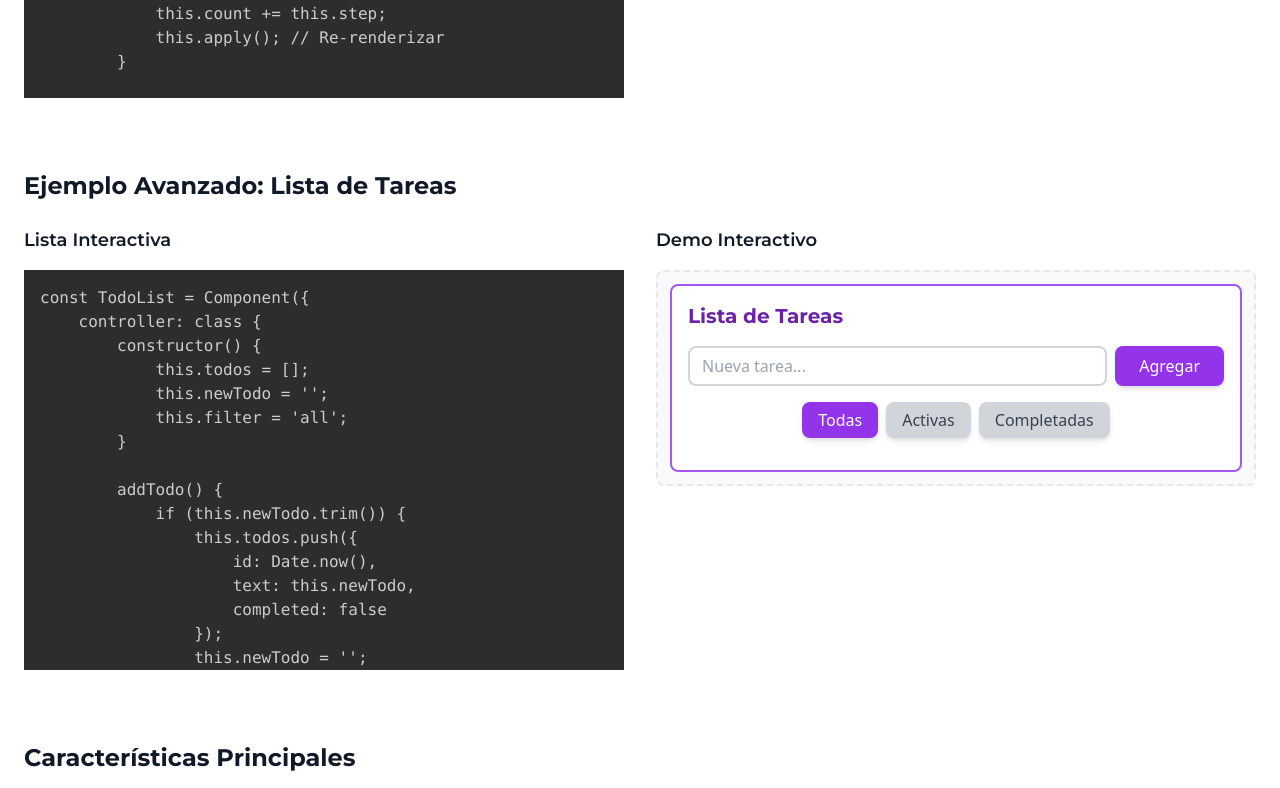
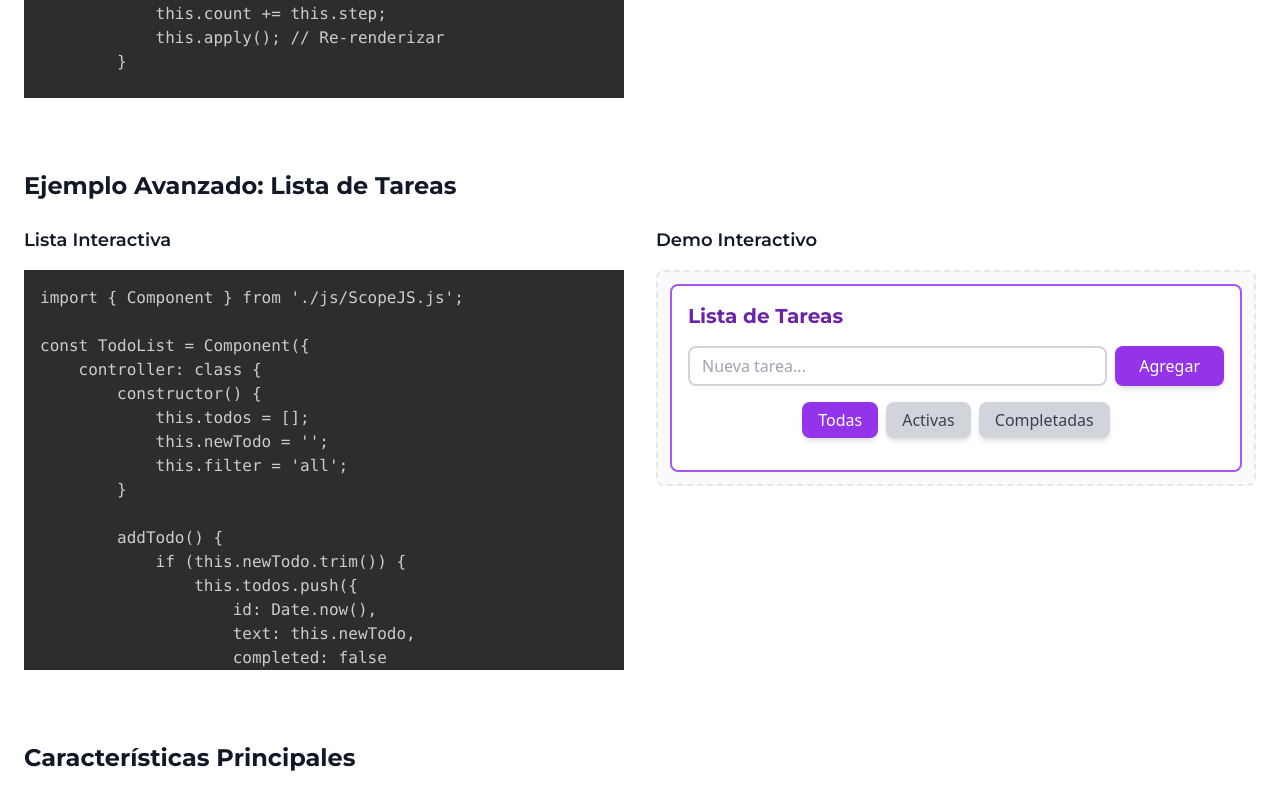
Before and after one commit to PabloTheBlink/ScopeJS, a website: page index.html in a window 1280 px wide. Shown: the part 4596-5384 px from the top of the page. Drawn offline with nearby package versions, Linux system fonts and the light colour scheme.

Commit message:
Actualizar la referencia a ScopeJS en la definición del componente App y cambiar la importación de Component en TodoList.

```diff
--- a/index.html
+++ b/index.html
@@ -543,7 +543,7 @@
 
   &lt;script&gt;
     // Tu código de la aplicación aquí
-    const App = Component({
+    const App = ScopeJS.Component({
       controller: class {
         constructor() {
           this.titulo = "Mi Primera App ScopeJS";
@@ -744,7 +744,9 @@ Counter.render(container);</code></pre>
               </div>
 
               <div id="todo-code" class="code-section">
-                <pre class="code-preview"><code class="language-javascript">const TodoList = Component({
+                <pre class="code-preview"><code class="language-javascript">import { Component } from './js/ScopeJS.js';
+
+const TodoList = Component({
     controller: class {
         constructor() {
             this.todos = [];
```
